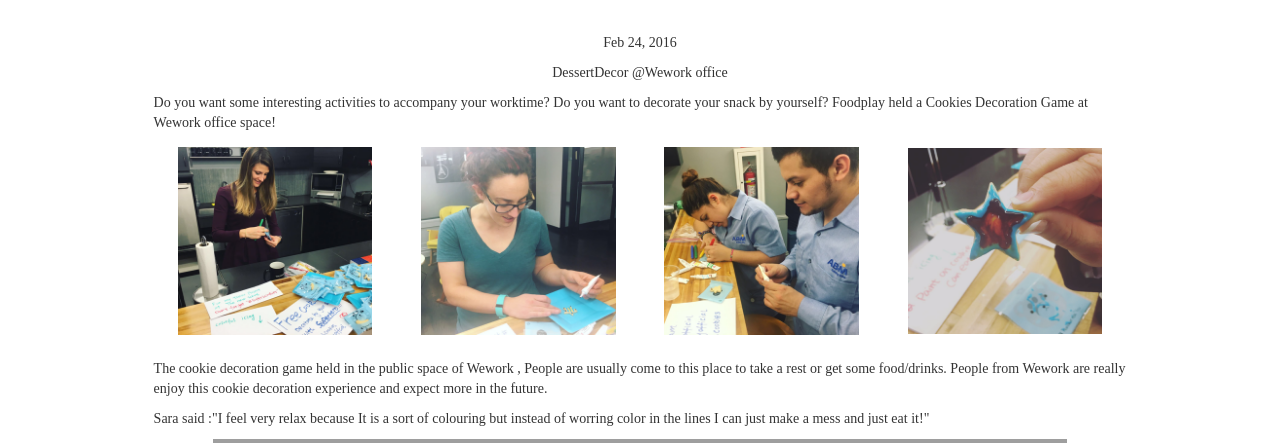
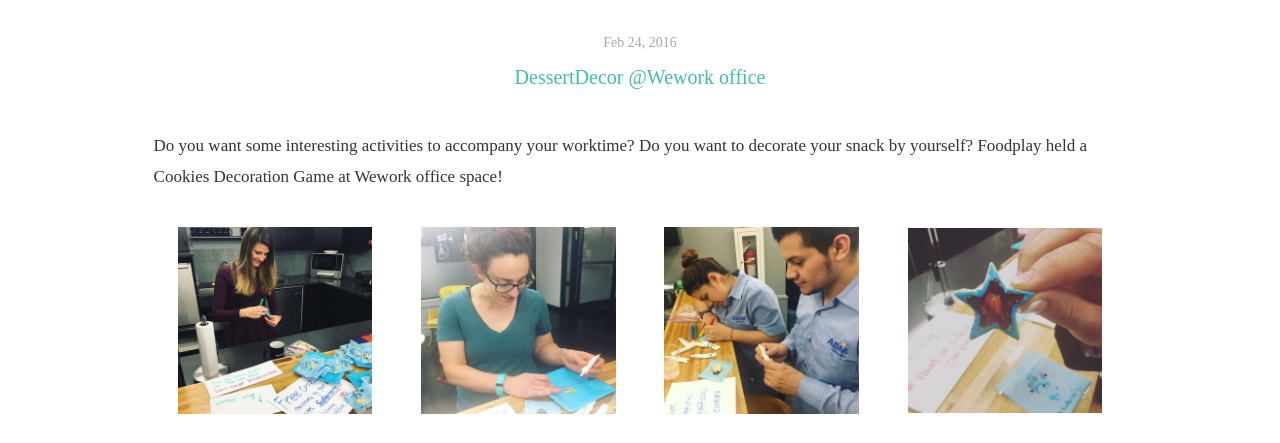
Before and after one commit to andysim3d/YueYu, a Django app: page /wework in a window 1280 px wide. Shown: the part 79-522 px from the top of the page. Run offline with Django 3.2, Linux system fonts and the light colour scheme; some libraries are stand-ins or nearby versions; grey boxes are pictures that could not be loaded.

Commit message:
New change blog content css

```diff
--- a/static/css/blog.css
+++ b/static/css/blog.css
@@ -354,3 +354,19 @@ html, body {
     font-weight: 200;
     padding-bottom: 20px;
 }
+
+.article-content{
+    font-size: 17px;
+}
+.article-content >p{
+    font-size: 17px;
+    line-height: 180%;
+}
+.article-date{
+    color: darkgray;
+}
+.article-title{
+    color: #44BDA7;
+    font-size: 20px;
+    padding-bottom: 3%;
+}
--- a/templates/newschool.html
+++ b/templates/newschool.html
@@ -16,31 +16,31 @@
             Do you want to decorate your snack by yourself?
             Foodplay held a Cookies Decoration Game at Wework office space!
         </p>
-        <table>
+        <table class="heigh80">
             <tr>
                 <td>
-                    <div class="thumbnail narrow80">
+                    <div class="thumbnail narrow80 heigh80">
 
                         <img src="/static/img/blog/newschool/1.png">
                     </div>
                 </td>
 
                 <td>
-                    <div class="thumbnail narrow80">
+                    <div class="thumbnail narrow80 heigh80">
 
                         <img src="/static/img/blog/newschool/2.png">
                     </div>
                 </td>
 
                 <td>
-                    <div class="thumbnail narrow80">
+                    <div class="thumbnail narrow80 heigh80">
 
                         <img src="/static/img/blog/newschool/3.png">
                     </div>
                 </td>
 
                 <td>
-                    <div class="thumbnail narrow80">
+                    <div class="thumbnail narrow80 heigh80">
 
                         <img src="/static/img/blog/newschool/4.png">
                     </div>
@@ -56,7 +56,7 @@
             Sara said :"I feel very relax because It is a sort of colouring  but instead of worring color in the lines I can just make a mess and just eat it!"
         </p>
     </div>
-    <div class="align-center">
+    <div class="align-center top3 bottom5">
         <iframe width="854" height="480" src="https://www.youtube.com/embed/6Zvi7U9H8gA" frameborder="0" allowfullscreen></iframe>
     </div>
 </div>
```
Also changed, not shown: templates/facebook.html (+3 -3 lines).
